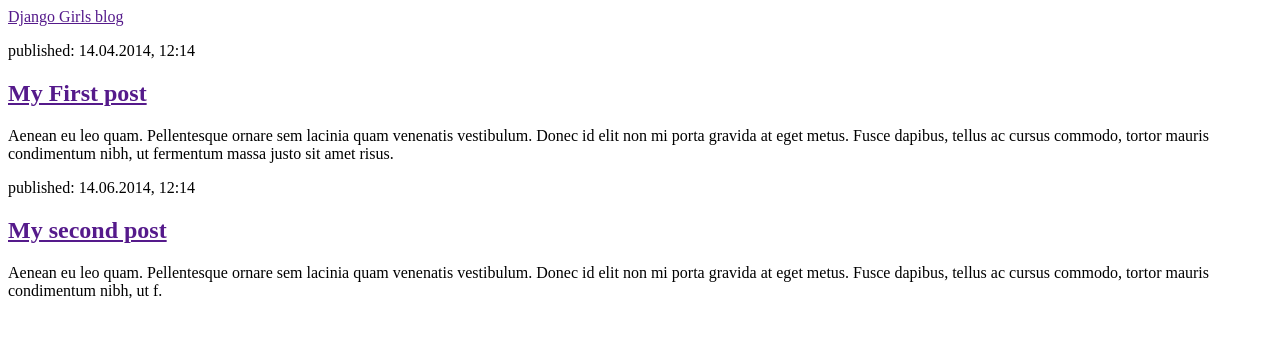
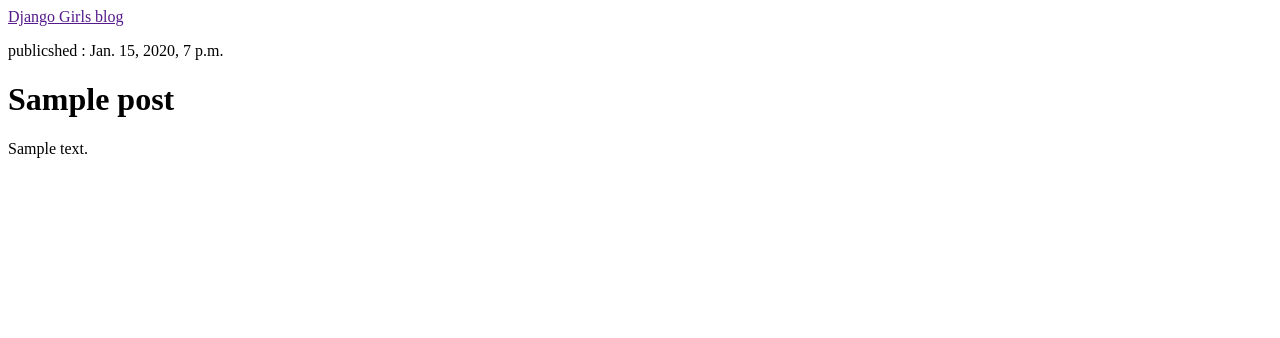
Before and after one commit to jiyaaany/DjangoGirls-Web, a Django app: template blog/templates/blog/post_list.html in a window 1280 px wide. Shown: the top 338 px of the page. Run offline with Django 3.2, Linux system fonts and the light colour scheme; the template is opened without the code that fills it: values that come from a table or form of the project are taken from there, others are empty; tables that the repository leaves empty hold one stand-in row (values such as "Sample post").

Commit message:
Modified templates to display posts from databases.

```diff
--- a/blog/templates/blog/post_list.html
+++ b/blog/templates/blog/post_list.html
@@ -8,19 +8,12 @@
 <div>
     <a href=''>Django Girls blog</a>
 </div>
-<div>
-    <p>published: 14.04.2014, 12:14</p>
-    <h2><a href=''>My First post</a></h2>
-    <p>Aenean eu leo quam. Pellentesque ornare sem lacinia quam venenatis vestibulum. Donec id elit non mi porta gravida
-        at eget metus. Fusce dapibus, tellus ac cursus commodo, tortor mauris condimentum nibh, ut fermentum massa justo
-        sit amet risus.</p>
-</div>
-
-<div>
-    <p>published: 14.06.2014, 12:14</p>
-    <h2><a href="">My second post</a></h2>
-    <p>Aenean eu leo quam. Pellentesque ornare sem lacinia quam venenatis vestibulum. Donec id elit non mi porta gravida
-        at eget metus. Fusce dapibus, tellus ac cursus commodo, tortor mauris condimentum nibh, ut f.</p>
-</div>
+{% for post in posts %}
+    <div>
+    <p>publicshed : {{ post.published_date }}</p>
+    <h1><a heref="">{{ post.title }}</a></h1>
+    <p>{{ post.text|linebreaksbr }}</p>
+    </div>
+{% endfor %}
 </body>
 </html>
--- a/blog/views.py
+++ b/blog/views.py
@@ -1,5 +1,8 @@
 from django.shortcuts import render
+from .models import Post
+from django.utils import timezone
 
 # Create your views here.
 def post_list(request):
-    return render(request, 'blog/post_list.html', {})
+    posts = Post.objects.filter(published_date__lte=timezone.now()).order_by('published_date')
+    return render(request, 'blog/post_list.html', {'posts':posts})
```
